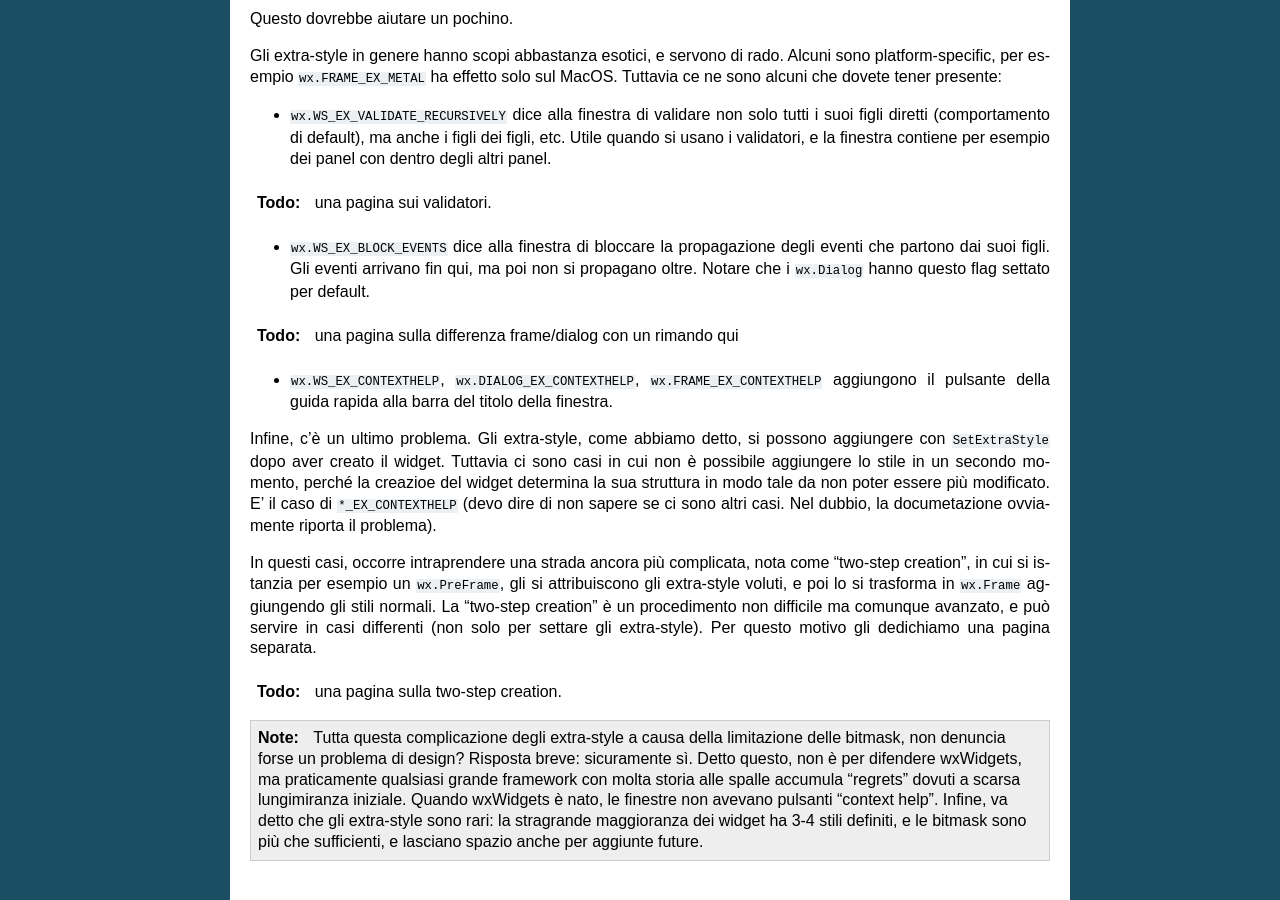
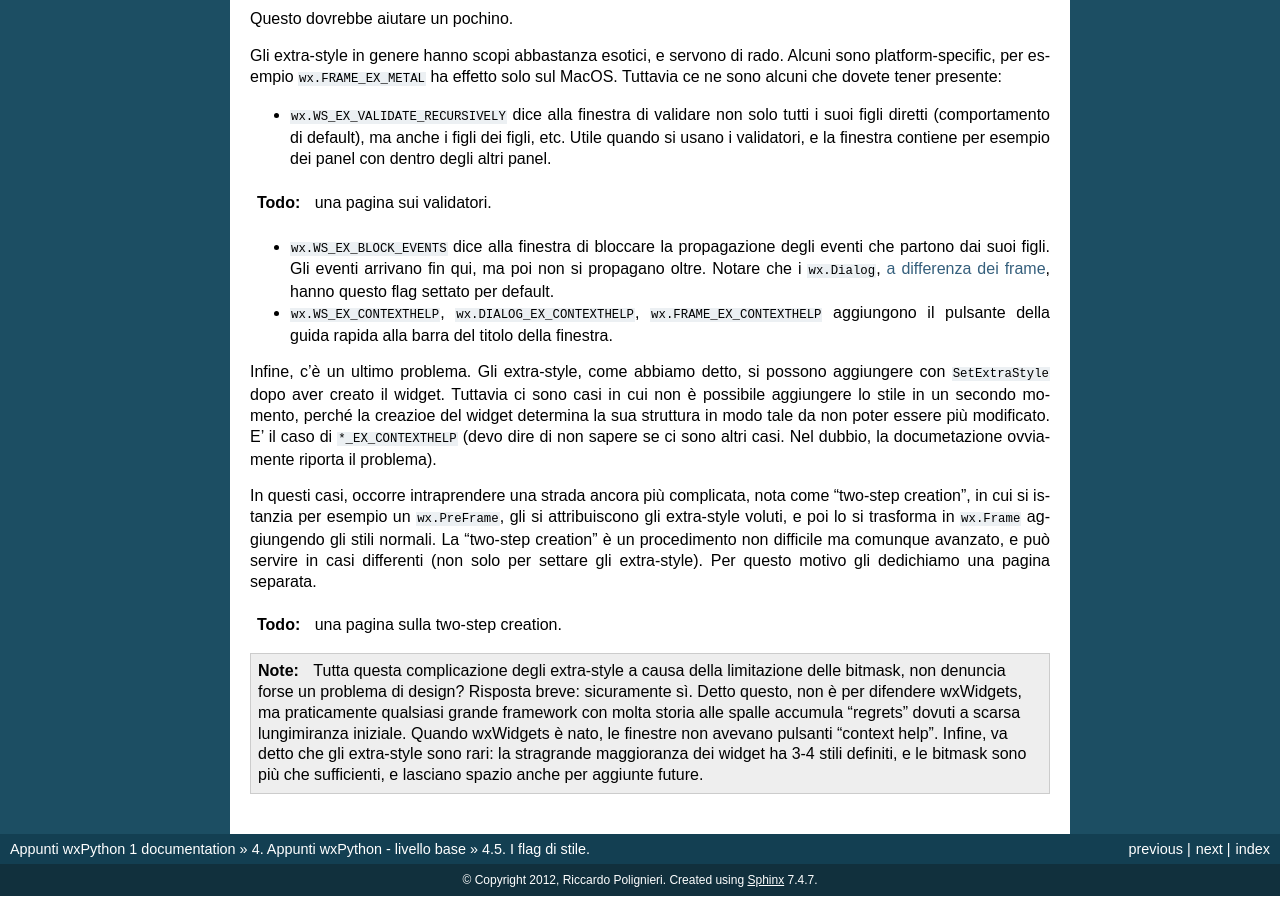
Before and after one commit to ricpol/wxnote, a Sphinx documentation site: the page built from source/stili.rst, in a window 1280 px wide and 900 px high, scrolled down 2603 px. Built offline with Sphinx 7.4.7, drawn with Linux system fonts in a browser that asks for light colours.

Commit message:
added crossreference

```diff
--- a/source/contenitori.rst
+++ b/source/contenitori.rst
@@ -132,6 +132,8 @@ In conclusione, i panel sono un ottimo strumento per organizzare i widget, sia p
    single: dialoghi; chiusura
    single: chiusura; di un dialogo
 
+.. _wxdialog:
+
 ``wx.Dialog``.
 --------------
 
--- a/source/stili.rst
+++ b/source/stili.rst
@@ -118,9 +118,7 @@ Gli extra-style in genere hanno scopi abbastanza esotici, e servono di rado. Alc
 
 .. todo:: una pagina sui validatori.
 
-* ``wx.WS_EX_BLOCK_EVENTS`` dice alla finestra di bloccare la propagazione degli eventi che partono dai suoi figli. Gli eventi arrivano fin qui, ma poi non si propagano oltre. Notare che i ``wx.Dialog`` hanno questo flag settato per default.
-
-.. todo:: una pagina sulla differenza frame/dialog con un rimando qui
+* ``wx.WS_EX_BLOCK_EVENTS`` dice alla finestra di bloccare la propagazione degli eventi che partono dai suoi figli. Gli eventi arrivano fin qui, ma poi non si propagano oltre. Notare che i ``wx.Dialog``, :ref:`a differenza dei frame <wxdialog>`, hanno questo flag settato per default.
 
 * ``wx.WS_EX_CONTEXTHELP``, ``wx.DIALOG_EX_CONTEXTHELP``, ``wx.FRAME_EX_CONTEXTHELP`` aggiungono il pulsante della guida rapida alla barra del titolo della finestra.
 
```
